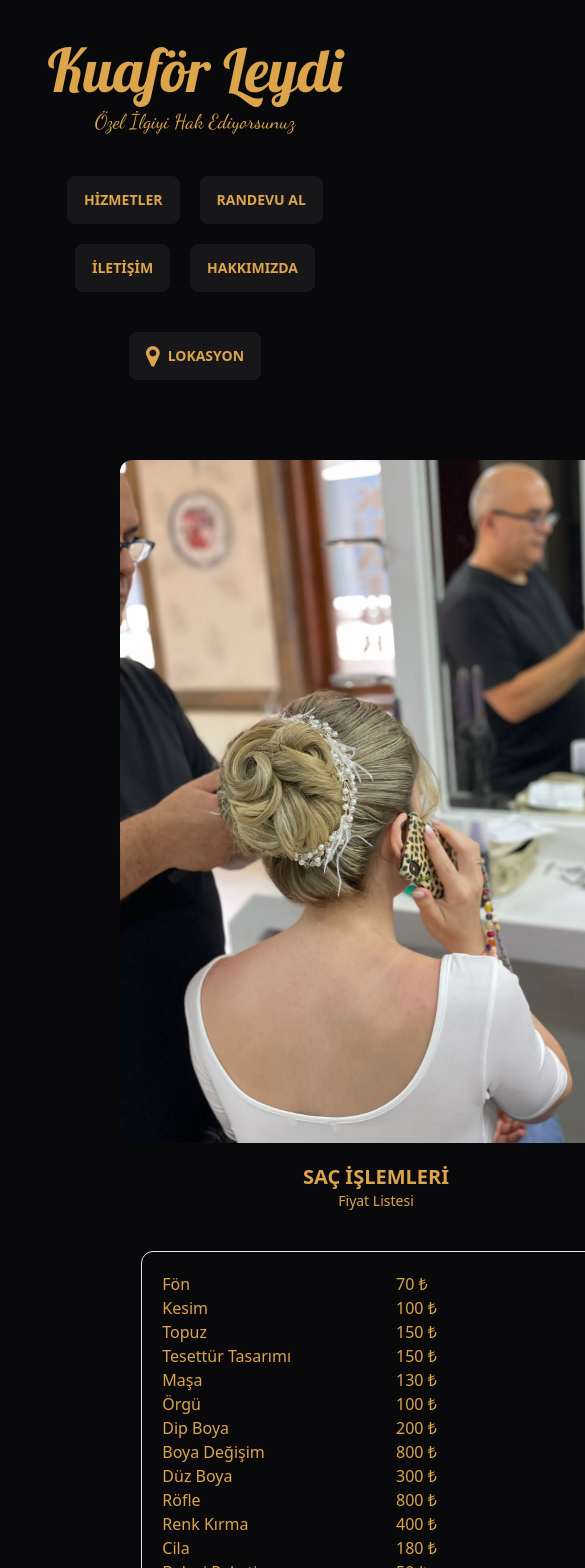
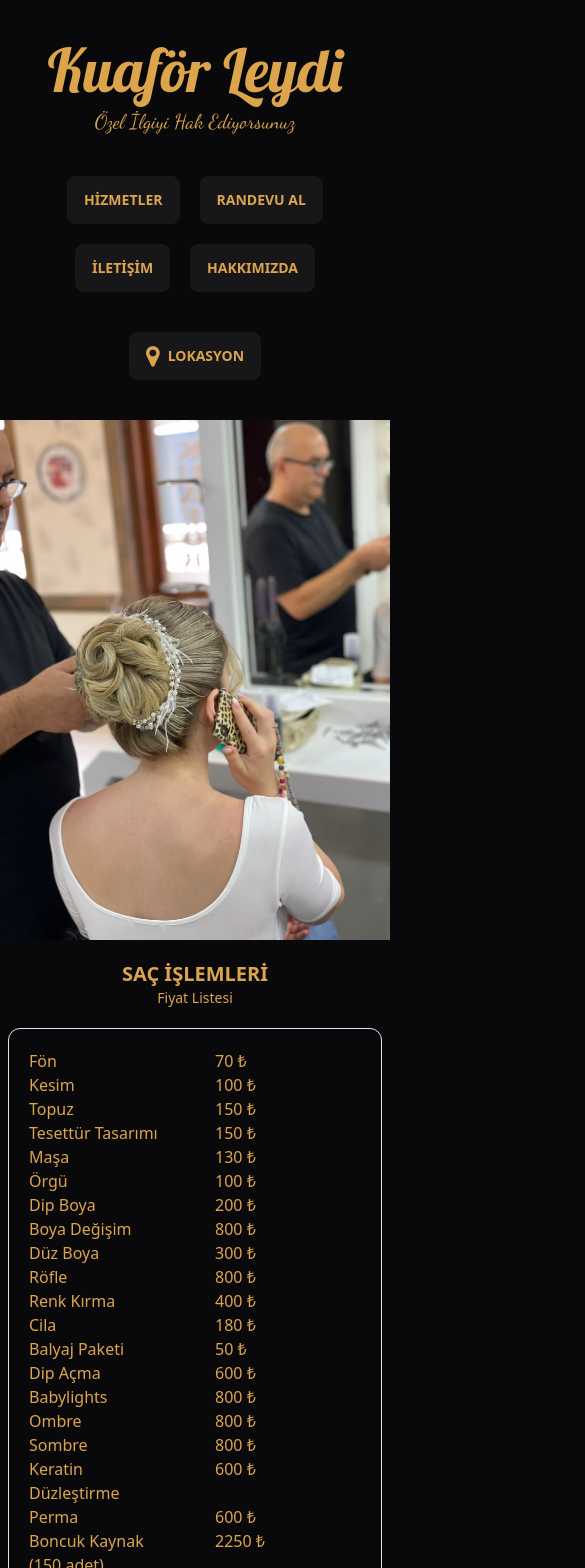
Before and after one commit to ErcouldnT/leydikuafor, a SvelteKit app: page /hizmetler in a window 390 px wide. Shown: the top 1568 px of the page, 585 px wide, since content can reach past the window. Built offline with nearby package versions, Linux system fonts and the light colour scheme.

Commit message:
Fix: Responsive Hizmetler page

```diff
--- a/src/routes/hizmetler/+page.svelte
+++ b/src/routes/hizmetler/+page.svelte
@@ -5,18 +5,18 @@
 </script>
 
 <main>
-	<div class="grid grid-cols-1 gap-10 p-10">
+	<div class="grid grid-cols-1 gap-10 lg:p-10">
 		{#each hizmetler as hizmet}
 			<div class="grid lg:grid-cols-2 m-auto items-center gap-5">
-				<div class="px-20 {hizmet.fotoYön === 'sağ' && 'lg:order-last'} order-first">
-					<img class="rounded-xl max-w-lg" src={hizmet.foto} alt="Foto" />
+				<div class="lg:px-20 {hizmet.fotoYön === 'sağ' && 'lg:order-last'} order-first">
+					<img class="lg:rounded-xl lg:max-w-lg" src={hizmet.foto} alt="Foto" />
 				</div>
 				<div class="m-auto">
-					<div class="pb-10 flex flex-col justify-center items-center">
+					<div class="mb-5 flex flex-col justify-center items-center">
 						<div class="uppercase font-bold text-xl">{hizmet.kategori}</div>
 						<p class="text-sm">Fiyat Listesi</p>
 					</div>
-					<div class="p-5 border rounded-xl mx-20">
+					<div class="p-5 border rounded-xl m-2 lg:mx-20">
 						{#each hizmet.fiyatlar as hizmet}
 							<div class="grid grid-cols-2 gap-10">
 								<div>{hizmet.ad}</div>
```
